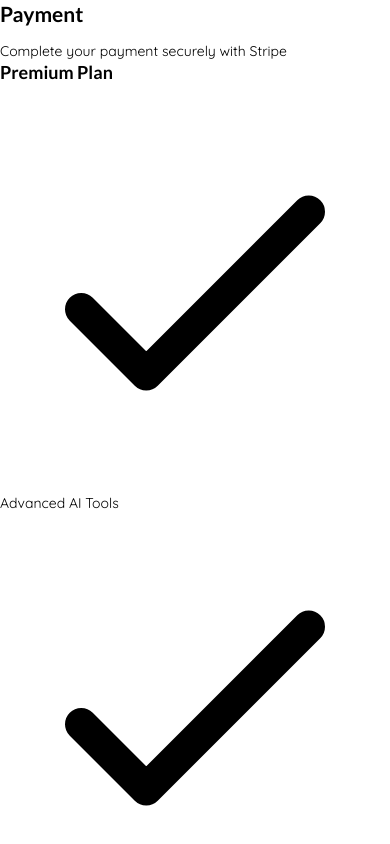
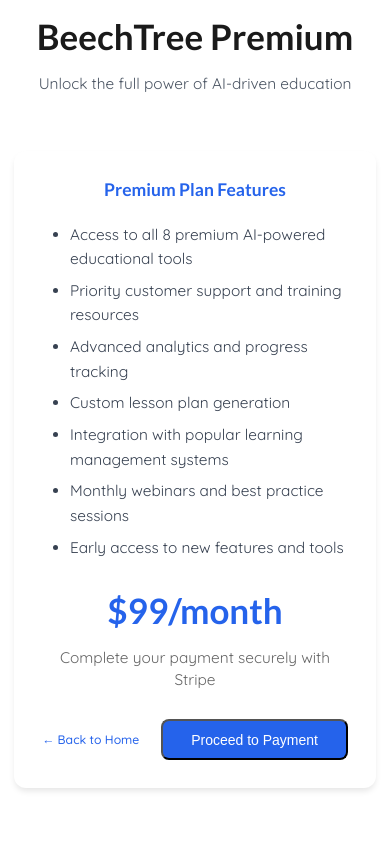
Before and after one commit to mister-bee/beechtree, a Next.js app: page /payment in a window 390 px wide. Built offline with nearby package versions, Linux system fonts and the light colour scheme.

Commit message:
Refactor main page testimonials and enhance payment page layout. Consolidate testimonials into a list format for clarity, and update payment section with improved styling and feature descriptions for the premium plan.

```diff
--- a/app/payment/page.js
+++ b/app/payment/page.js
@@ -35,98 +35,88 @@ export default function Payment() {
   };
 
   return (
-    <div className="min-h-screen bg-gray-100 py-12 px-4 sm:px-6 lg:px-8">
-      <div className="max-w-md mx-auto bg-white rounded-lg shadow-lg p-8">
-        <div className="text-center mb-8">
-          <h2 className="text-3xl font-bold text-gray-900">Payment</h2>
-          <p className="mt-2 text-gray-600">
+    <div className="min-h-screen bg-gray-50">
+      <div className="container">
+        <header className="header">
+          <h1>BeechTree Premium</h1>
+          <p>Unlock the full power of AI-driven education</p>
+        </header>
+
+        <div className="features">
+          <div className="feature">
+            <h3 className="feature-title">Premium Plan Features</h3>
+            <div className="modal-features-list">
+              <ul>
+                <li>Access to all 8 premium AI-powered educational tools</li>
+                <li>Priority customer support and training resources</li>
+                <li>Advanced analytics and progress tracking</li>
+                <li>Custom lesson plan generation</li>
+                <li>Integration with popular learning management systems</li>
+                <li>Monthly webinars and best practice sessions</li>
+                <li>Early access to new features and tools</li>
+              </ul>
+            </div>
+            <div style={{ textAlign: "center", margin: "2rem 0" }}>
+              <h2
+                style={{
+                  fontSize: "2.5rem",
+                  color: "#2563eb",
+                  fontWeight: "bold",
+                }}
+              >
+                $99/month
+              </h2>
+              <p style={{ color: "#666", fontSize: "1.1rem" }}>
                 Complete your payment securely with Stripe
               </p>
             </div>
 
-        <div className="space-y-6">
-          <div className="bg-gray-50 p-6 rounded-lg">
-            <h3 className="text-lg font-medium text-gray-900 mb-4">
-              Premium Plan
-            </h3>
-            <ul className="space-y-3">
-              <li className="flex items-center">
-                <svg
-                  className="h-5 w-5 text-green-500"
-                  fill="none"
-                  stroke="currentColor"
-                  viewBox="0 0 24 24"
+            {error && (
+              <div
+                style={{
+                  backgroundColor: "#fee2e2",
+                  color: "#991b1b",
+                  padding: "1rem",
+                  borderRadius: "8px",
+                  marginBottom: "1rem",
+                  textAlign: "center",
+                }}
               >
-                  <path
-                    strokeLinecap="round"
-                    strokeLinejoin="round"
-                    strokeWidth="2"
-                    d="M5 13l4 4L19 7"
-                  />
-                </svg>
-                <span className="ml-2">Advanced AI Tools</span>
-              </li>
-              <li className="flex items-center">
-                <svg
-                  className="h-5 w-5 text-green-500"
-                  fill="none"
-                  stroke="currentColor"
-                  viewBox="0 0 24 24"
-                >
-                  <path
-                    strokeLinecap="round"
-                    strokeLinejoin="round"
-                    strokeWidth="2"
-                    d="M5 13l4 4L19 7"
-                  />
-                </svg>
-                <span className="ml-2">Priority Support</span>
-              </li>
-              <li className="flex items-center">
-                <svg
-                  className="h-5 w-5 text-green-500"
-                  fill="none"
-                  stroke="currentColor"
-                  viewBox="0 0 24 24"
-                >
-                  <path
-                    strokeLinecap="round"
-                    strokeLinejoin="round"
-                    strokeWidth="2"
-                    d="M5 13l4 4L19 7"
-                  />
-                </svg>
-                <span className="ml-2">Unlimited Access</span>
-              </li>
-            </ul>
-            <div className="mt-6">
-              <p className="text-2xl font-bold text-gray-900">$99/month</p>
-            </div>
-          </div>
-
-          {error && (
-            <div className="p-4 bg-red-100 text-red-700 rounded-md">
                 {error}
               </div>
             )}
 
-          <div className="flex items-center justify-between">
-            <Link
-              href="/"
-              className="text-sm text-blue-600 hover:text-blue-500"
+            <div
+              style={{
+                display: "flex",
+                justifyContent: "space-between",
+                alignItems: "center",
+                marginTop: "2rem",
+              }}
             >
-              Back to Home
+              <Link href="/" className="back-arrow-link">
+                ← Back to Home
               </Link>
               <button
                 onClick={handlePayment}
                 disabled={loading}
-              className="inline-flex justify-center rounded-md border border-transparent bg-blue-600 py-2 px-4 text-sm font-medium text-white shadow-sm hover:bg-blue-700 focus:outline-none focus:ring-2 focus:ring-blue-500 focus:ring-offset-2 disabled:opacity-50"
+                className="cta-button"
+                style={{
+                  opacity: loading ? 0.7 : 1,
+                  cursor: loading ? "not-allowed" : "pointer",
+                  margin: 0,
+                }}
               >
                 {loading ? "Processing..." : "Proceed to Payment"}
               </button>
             </div>
           </div>
         </div>
+
+        <footer className="footer">
+          <p>&copy; 2024 BeechTree LLC</p>
+        </footer>
+      </div>
     </div>
   );
 }
```
Also changed, not shown: app/page.js (+34 -39 lines). Lines whose indentation alone changed are shown as unchanged.
